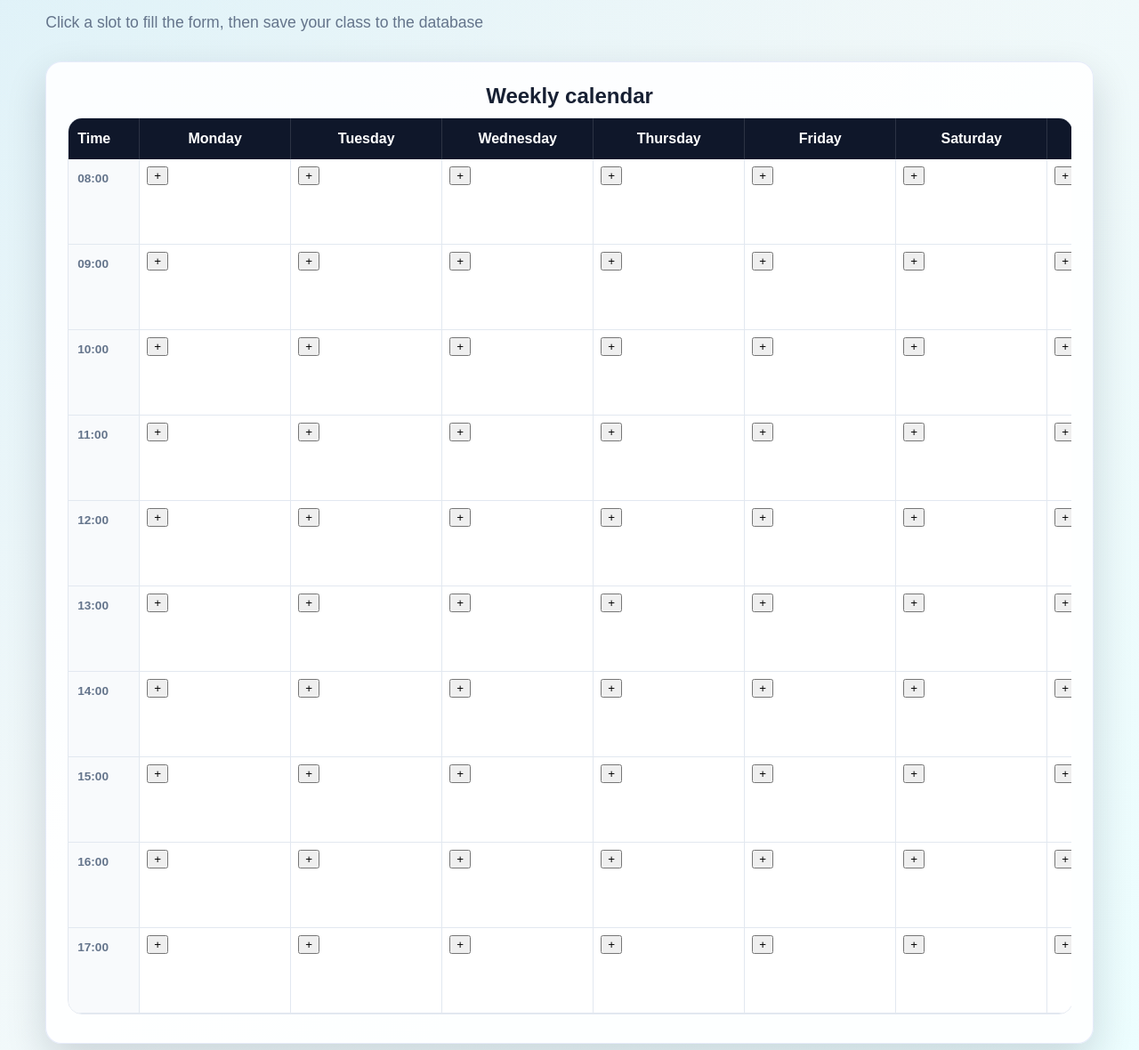
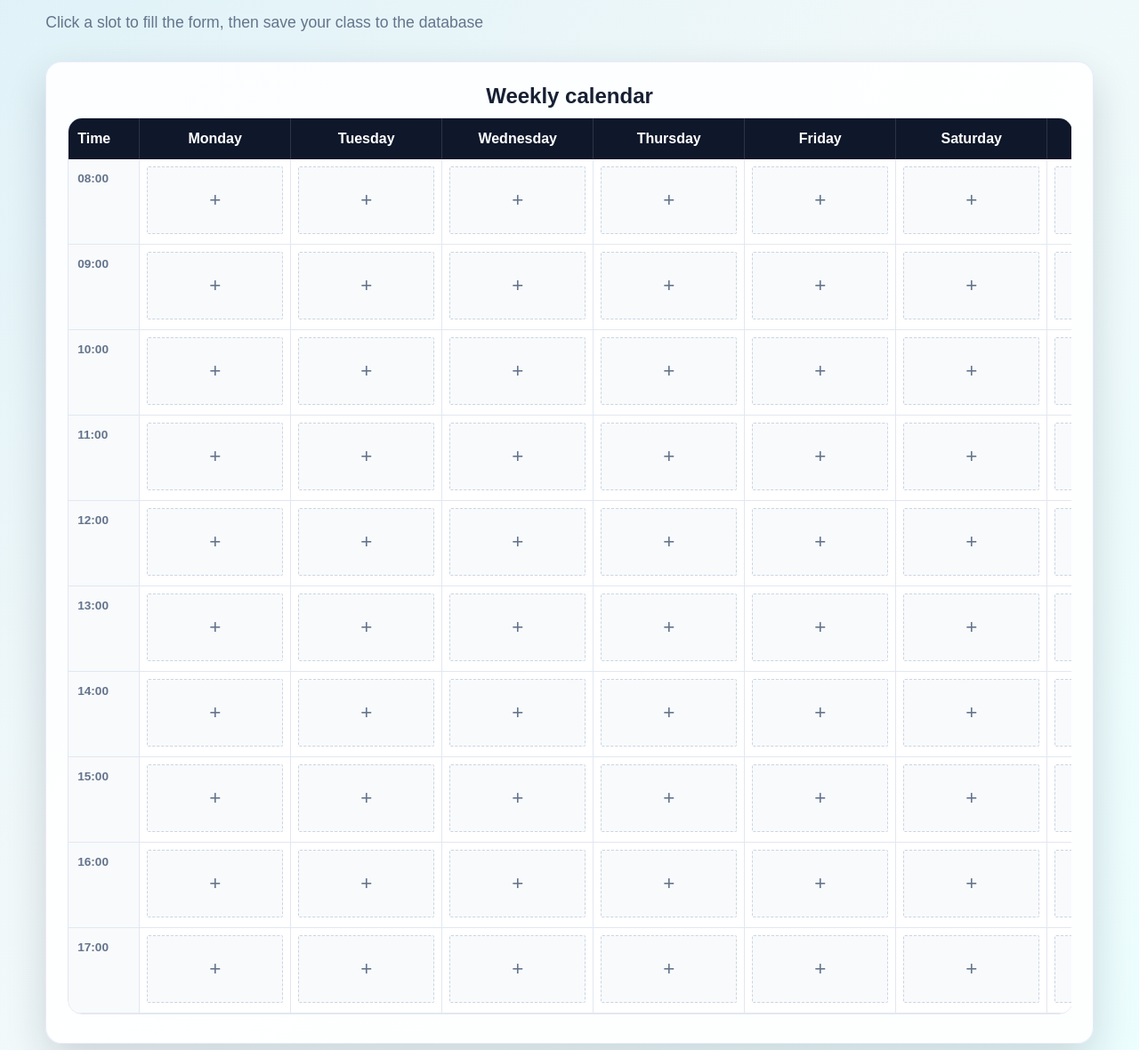
Before and after one commit to ScriptusDigital/Database_Assignment, a Flask app: page /timetable in a window 1280 px wide. Shown: the part 206-1386 px from the top of the page at 89% size. Run offline with Flask 3, Linux system fonts and the light colour scheme; the visitor is signed in with stand-in values (Sample User, id 1); data that the repository does not hold is empty.

Commit message:
style: css elements to make timetable more user friendly

```diff
--- a/static/css/style.css
+++ b/static/css/style.css
@@ -745,6 +745,24 @@ small,
     background: white
 }
 
+.calendar-slot {
+width: 100%;
+min-height: 76px;
+border: 1px dashed #cbd5e1;
+border-radius: 2px;
+background: #f8fafc;
+color: var(--muted);
+font-size: 1.4rem;
+cursor: pointer;
+transition: background 0.2s ease, transform 0.2s ease, border-color 0.2s ease ;
+}
+
+.calendar-slot:hover {
+    background: #ecfeff;
+    border-color: var(--accent);
+    transform: transateY(-1px)
+}
+
 .calendar-event{
     display: grid;
     gap: 4pc;
@@ -773,7 +791,7 @@ small,
     position:fixed;
     inset: 0;
     z-index: 1000;
-    background: rgba(15, 23, 42, 5.08);
+    background: rgba(15, 23, 42, 0.58);
     backdrop-filter: blur(4px);
     padding: 20px
 }
@@ -793,7 +811,7 @@ small,
    border: 1px solid var(--line);
 }
 
-.modal header h2 {
+.modal-header h2 {
     margin: 0;
 }
 
```
